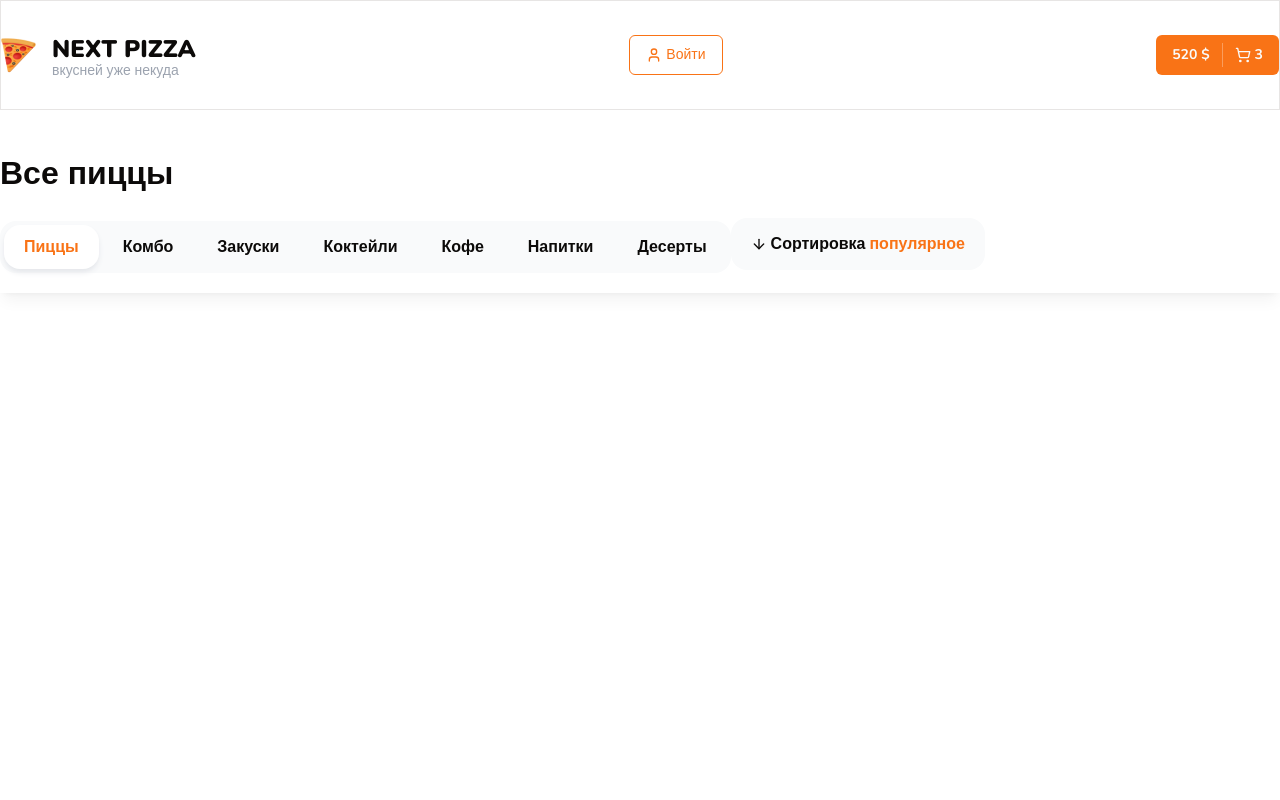
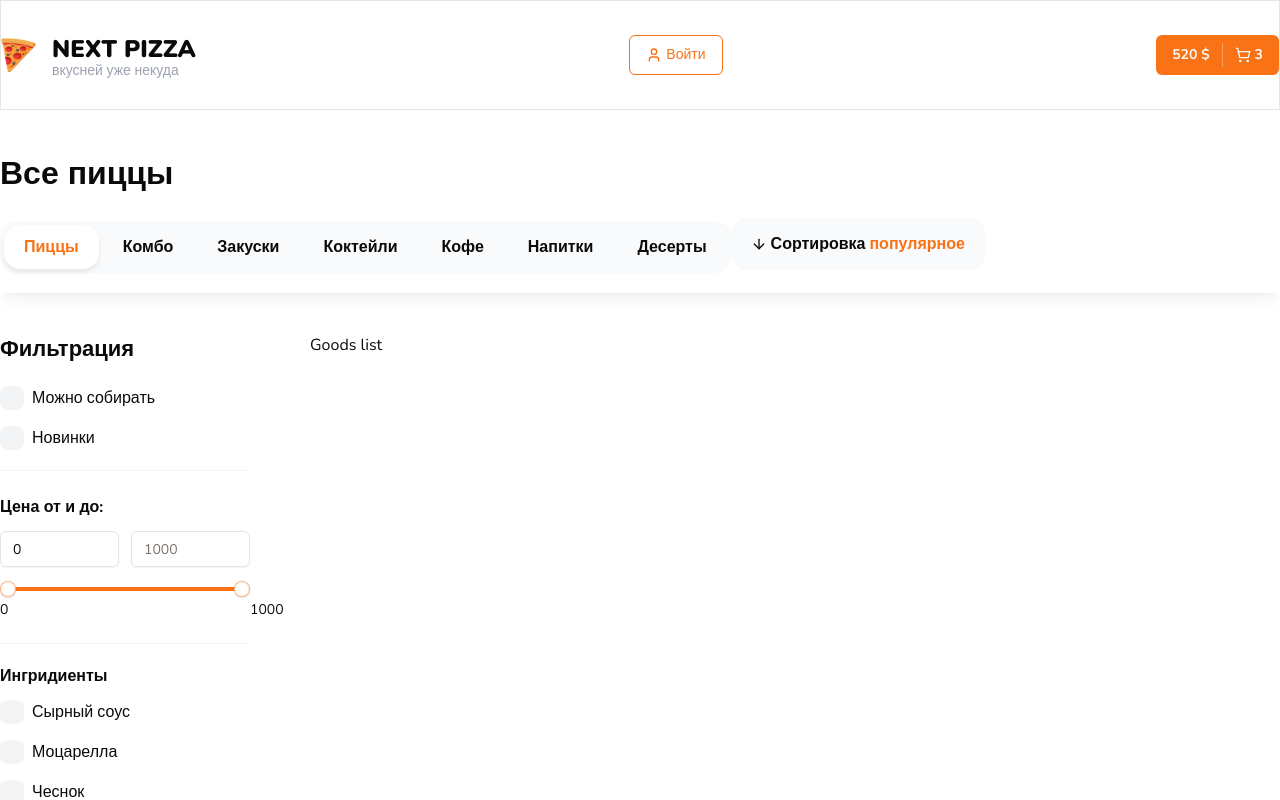
Before and after one commit to Esmurzelly/next-pizza, a Next.js app: page / in a window 1280 px wide. Shown: the top 800 px of the page. Built offline with nearby package versions, Linux system fonts and the light colour scheme.

Commit message:
Header / Styles / Sidebar

```diff
--- a/app/page.tsx
+++ b/app/page.tsx
@@ -1,4 +1,4 @@
-import { Container, Title, TopBar } from "@/components/shared";
+import { Container, Filters, Title, TopBar } from "@/components/shared";
 
 export default function Home() {
   return <>
@@ -7,5 +7,21 @@
     </Container>
 
     <TopBar />
+
+    <Container className="pb-14 mt-10">
+      <div className="flex gap-[60px]">
+        {/* Filter */}
+        <div className="w-[250px]">
+          <Filters />
+        </div>
+
+        {/* Goods list */}
+        <div className="flex-1">
+          <div className="flex flex-col gap-16">
+            Goods list
+          </div>
+        </div>
+      </div>
+    </Container>
   </>
 }
--- /dev/null
+++ b/components/shared/checkbox-filters-group.tsx
@@ -0,0 +1,72 @@
+'use client';
+
+import React, { useState } from 'react';
+import { FilterChecboxProps, FilterCheckbox } from './filter-checkbox';
+import { Input } from '../ui';
+
+type Item = FilterChecboxProps;
+
+interface Props {
+    className?: string;
+    title: string;
+    defaultItems: Item[];
+    items: Item[];
+    limit: number;
+    searchInputPlaceholder?: string;
+    onChange?: (values: string[]) => void;
+    defaultValue?: string[];
+}
+
+export const CheckboxFiltersGroup = ({
+    className,
+    title,
+    defaultItems,
+    items,
+    limit = 5,
+    searchInputPlaceholder = 'Поиск',
+    onChange,
+    defaultValue
+}: Props) => {
+    const [showAll, setShowAll] = useState(false);
+    const [searchValue, setSearchValue] = useState('');
+
+
+    const onChangeSearchValue = (e: React.ChangeEvent<HTMLInputElement>) => {
+        setSearchValue(e.target.value)
+    }
+
+    const list = showAll
+        ? items.filter(item => item.text.toLowerCase().includes(searchValue.toLowerCase()))
+        : defaultItems.slice(0, limit);
+
+    return (
+        <div className={className}>
+            <p className="font-bold mb-3">{title}</p>
+
+            {showAll && <div className="mb-5">
+                <Input onChange={onChangeSearchValue} placeholder={searchInputPlaceholder} className='bg-gray-50 border-none' />
+            </div>}
+
+            <div className="flex flex-col gap-4 max-h-96 pr-2 overflow-auto scrollbar">
+                {list.map((item, index) => (
+                    <FilterCheckbox
+                        key={index}
+                        text={item.text}
+                        value={item.value}
+                        endAdornment={item.endAdornment}
+                        checked={false}
+                        onCheckedChange={(ids) => console.log(ids)}
+                    />
+                ))}
+            </div>
+
+            {items.length > limit && (
+                <div className={showAll ? 'border-t border-t-neutral-100 mt-4' : ''}>
+                    <button onClick={() => setShowAll(!showAll)} className='text-primary mt-3'>
+                        {showAll ? 'Скрыть' : ' + Показать всё'}
+                    </button>
+                </div>
+            )}
+        </div>
+    )
+}
--- /dev/null
+++ b/components/shared/filter-checkbox.tsx
@@ -0,0 +1,38 @@
+import React from 'react';
+import { Checkbox } from '../ui/checkbox';
+
+export interface FilterChecboxProps {
+  text: string;
+  value: string;
+  endAdornment?: React.ReactNode;
+  onCheckedChange?: (checked: boolean) => void;
+  checked?: boolean;
+  name?: string;
+}
+
+export const FilterCheckbox: React.FC<FilterChecboxProps> = ({
+  text,
+  value,
+  endAdornment,
+  onCheckedChange,
+  checked,
+  name,
+}) => {
+  return (
+    <div className="flex items-center space-x-2">
+      <Checkbox
+        onCheckedChange={onCheckedChange}
+        checked={checked}
+        value={value}
+        className="rounded-[8px] w-6 h-6"
+        id={`checkbox-${String(name)}-${String(value)}`}
+      />
+      <label
+        htmlFor={`checkbox-${String(name)}-${String(value)}`}
+        className="leading-none cursor-pointer flex-1">
+        {text}
+      </label>
+      {endAdornment}
+    </div>
+  );
+};
--- /dev/null
+++ b/components/shared/filters.tsx
@@ -0,0 +1,63 @@
+'use client'
+
+import React from 'react'
+import { Title } from './title';
+import { FilterCheckbox } from './filter-checkbox';
+import { Input } from '../ui';
+import { RangeSlider } from './range-slider';
+import { CheckboxFiltersGroup } from './checkbox-filters-group';
+
+type Props = {
+    className?: string;
+}
+
+export const Filters = ({ className }: Props) => {
+    return (
+        <div className={className}>
+            <Title text='Фильтрация' size='sm' className='mb-5 font-bold' />
+
+            <div className="flex flex-col gap-4">
+                <FilterCheckbox text='Можно собирать' value='1' />
+                <FilterCheckbox text='Новинки' value='2' />
+            </div>
+
+            <div className="mt-5 border-y border-y-neutral-100 py-6 pb-7">
+                <p className="font-bold mb-3">Цена от и до: </p>
+                <div className="flex gap-3 mb-5">
+                    <Input type='number' placeholder='0' min={0} max={1000} defaultValue={0} />
+                    <Input type='number' placeholder='1000' min={100} max={1000} />
+                </div>
+
+                <RangeSlider min={0} max={1000} step={10} value={[0, 1000]} />
+            </div>
+
+            <CheckboxFiltersGroup
+                title='Ингридиенты'
+                className='mt-5'
+                limit={6}
+                defaultItems={[
+                    { text: "Сырный соус", value: "1" },
+                    { text: "Моцарелла", value: "2" },
+                    { text: "Чеснок", value: "3" },
+                    { text: "Солёные огурчики", value: "4" },
+                    { text: "Красный лук", value: "5" },
+                    { text: "Томаты", value: "6" },
+                ]}
+                items={[
+                    { text: "Сырный соус", value: "1" },
+                    { text: "Моцарелла", value: "2" },
+                    { text: "Чеснок", value: "3" },
+                    { text: "Солёные огурчики", value: "4" },
+                    { text: "Красный лук", value: "5" },
+                    { text: "Томаты", value: "6" },
+                    { text: "Сырный соус", value: "1" },
+                    { text: "Моцарелла", value: "2" },
+                    { text: "Чеснок", value: "3" },
+                    { text: "Солёные огурчики", value: "4" },
+                    { text: "Красный лук", value: "5" },
+                    { text: "Томаты", value: "6" },
+                ]}
+            />
+        </div>
+    )
+}
--- a/components/shared/index.ts
+++ b/components/shared/index.ts
@@ -3,3 +3,4 @@
 export { Header } from './header'
 export { SortPopup } from './sort-popup'
 export { TopBar } from './top-bar'
+export { Filters } from './filters'
--- /dev/null
+++ b/components/shared/range-slider.tsx
@@ -0,0 +1,71 @@
+'use client';
+
+import React from 'react';
+import * as SliderPrimitive from '@radix-ui/react-slider';
+
+import { cn } from '@/lib/utils';
+
+type SliderProps = {
+  className?: string;
+  min: number;
+  max: number;
+  step: number;
+  formatLabel?: (value: number) => string;
+  value?: number[] | readonly number[];
+  onValueChange?: (values: number[]) => void;
+};
+
+const RangeSlider = React.forwardRef(
+  (
+    { className, min, max, step, formatLabel, value, onValueChange, ...props }: SliderProps,
+    ref,
+  ) => {
+    const initialValue = Array.isArray(value) ? value : [min, max];
+    const [localValues, setLocalValues] = React.useState(initialValue);
+
+    React.useEffect(() => {
+      // Update localValues when the external value prop changes
+      setLocalValues(Array.isArray(value) ? value : [min, max]);
+    }, [min, max, value]);
+
+    const handleValueChange = (newValues: number[]) => {
+      setLocalValues(newValues);
+      if (onValueChange) {
+        onValueChange(newValues);
+      }
+    };
+
+    return (
+      <SliderPrimitive.Root
+        ref={ref as React.RefObject<HTMLDivElement>}
+        min={min}
+        max={max}
+        step={step}
+        value={localValues}
+        onValueChange={handleValueChange}
+        className={cn('relative flex w-full touch-none select-none mb-6 items-center', className)}
+        {...props}>
+        <SliderPrimitive.Track className="relative h-1 w-full grow overflow-hidden rounded-full bg-primary/20">
+          <SliderPrimitive.Range className="absolute h-full bg-primary" />
+        </SliderPrimitive.Track>
+        {localValues.map((value, index) => (
+          <React.Fragment key={index}>
+            <div
+              className="absolute text-center"
+              style={{
+                left: `calc(${((value - min) / (max - min)) * 100}% + 0px)`,
+                top: `10px`,
+              }}>
+              <span className="text-sm">{formatLabel ? formatLabel(value) : value}</span>
+            </div>
+            <SliderPrimitive.Thumb className="block h-4 w-4 rounded-full border border-primary/50 bg-white shadow transition-colors focus-visible:outline-none focus-visible:ring-1 focus-visible:ring-ring disabled:pointer-events-none disabled:opacity-50" />
+          </React.Fragment>
+        ))}
+      </SliderPrimitive.Root>
+    );
+  },
+);
+
+RangeSlider.displayName = SliderPrimitive.Root.displayName;
+
+export { RangeSlider };
--- a/components/ui/checkbox.tsx
+++ b/components/ui/checkbox.tsx
@@ -1,10 +1,10 @@
-"use client"
+'use client';
 
-import * as React from "react"
-import * as CheckboxPrimitive from "@radix-ui/react-checkbox"
-import { CheckIcon } from "@radix-ui/react-icons"
+import * as React from 'react';
+import * as CheckboxPrimitive from '@radix-ui/react-checkbox';
+import { Check } from 'lucide-react';
 
-import { cn } from "@/lib/utils"
+import { cn } from '@/lib/utils';
 
 const Checkbox = React.forwardRef<
   React.ElementRef<typeof CheckboxPrimitive.Root>,
@@ -13,18 +13,15 @@
   <CheckboxPrimitive.Root
     ref={ref}
     className={cn(
-      "peer h-4 w-4 shrink-0 rounded-sm border border-primary shadow focus-visible:outline-none focus-visible:ring-1 focus-visible:ring-ring disabled:cursor-not-allowed disabled:opacity-50 data-[state=checked]:bg-primary data-[state=checked]:text-primary-foreground",
-      className
+      'peer h-4 w-4 shrink-0 bg-gray-100 ring-offset-background focus-visible:outline-none focus-visible:ring-2 focus-visible:ring-ring focus-visible:ring-offset-2 disabled:cursor-not-allowed disabled:opacity-50 data-[state=checked]:bg-primary data-[state=checked]:text-primary-foreground',
+      className,
     )}
-    {...props}
-  >
-    <CheckboxPrimitive.Indicator
-      className={cn("flex items-center justify-center text-current")}
-    >
-      <CheckIcon className="h-4 w-4" />
+    {...props}>
+    <CheckboxPrimitive.Indicator className={cn('flex items-center justify-center text-current')}>
+      <Check className="h-4 w-4" strokeWidth={3} />
     </CheckboxPrimitive.Indicator>
   </CheckboxPrimitive.Root>
-))
-Checkbox.displayName = CheckboxPrimitive.Root.displayName
+));
+Checkbox.displayName = CheckboxPrimitive.Root.displayName;
 
-export { Checkbox }
+export { Checkbox };
```
